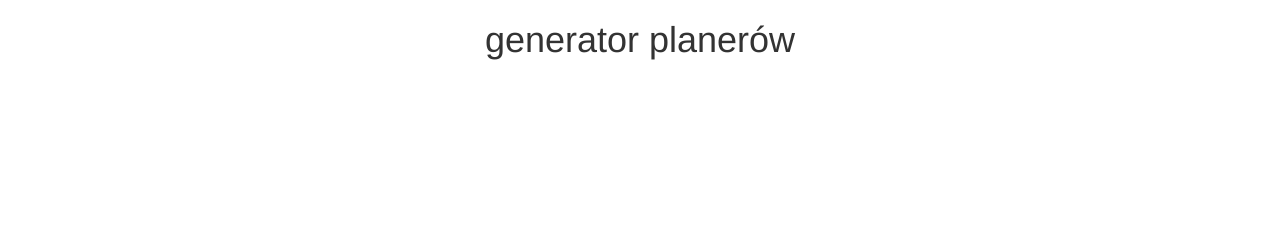
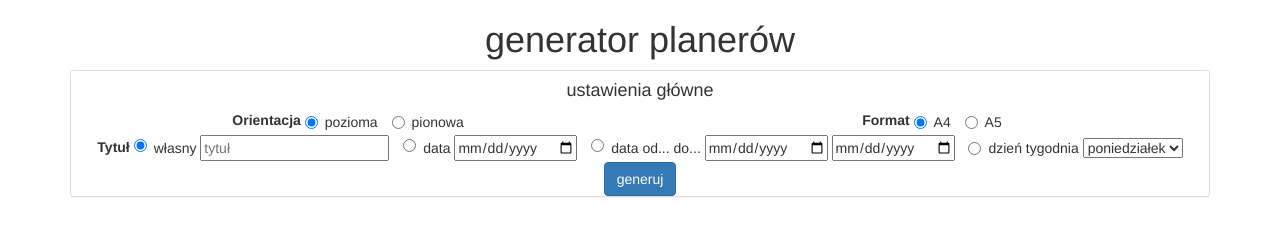
Before and after one commit to Dawid-Kowalski/generator-planerow, a website: page index.html in a window 1280 px wide. Drawn offline with nearby package versions, Linux system fonts and the light colour scheme.

Commit message:
Add main settings form

```diff
--- a/index.html
+++ b/index.html
@@ -8,8 +8,52 @@
 		<script type="text/javascript" src="js/script.js"></script>
 	</head>
 	<body>
-		<div class="container-fluid text-center">
+		<div class="container text-center">
 			<h1>generator planerów</h1>
+			<div class="panel panel-default">
+				<h4>ustawienia główne</h4>
+				<div class="row">
+					<div class="col-md-6">
+						<label>Orientacja</label>
+						<label class="radio-inline"><input type="radio" name="orientation" checked>pozioma</input></label>
+						<label class="radio-inline"><input type="radio" name="orientation">pionowa</input></label>
+					</div>
+					<div class="col-md-6">
+						<label>Format</label>
+						<label class="radio-inline"><input type="radio" name="format" checked>A4</input></label>
+						<label class="radio-inline"><input type="radio" name="format">A5</input></label>
+					</div>
+				</div>
+				<div class="row">
+					<div class="col-md-12">
+						<label>Tytuł</label>
+						<label class="radio-inline">
+							<input type="radio" name="title" checked>własny</input>
+							<input type="text" placeholder="tytuł"></input>
+						</label>
+						<label class="radio-inline">
+							<input type="radio" name="title">data</input>
+							<input type="date"></input>
+						</label>
+						<label class="radio-inline"><input type="radio" name="title">data od... do...</input>
+							<input type="date"></input>
+							<input type="date"></input>
+						</label>
+						<label class="radio-inline"><input type="radio" name="title">dzień tygodnia</input>
+							<select>
+								<option>poniedziałek</option>
+								<option>wtorek</option>
+								<option>środa</option>
+								<option>czwartek</option>
+								<option>piątek</option>
+								<option>sobota</option>
+								<option>niedziela</option>
+							</select>
+						</label>
+					</div>
+				</div>
+				<button type="button" class="btn btn-primary">generuj</button>
+			</div>
 		</div>
 	</body>
 </html>
```
